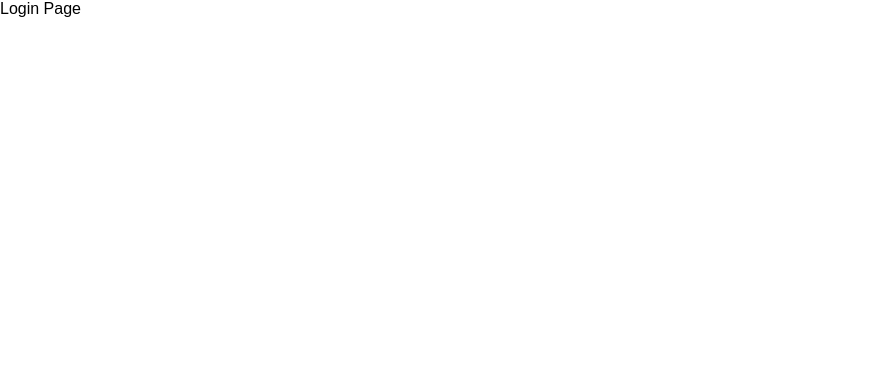
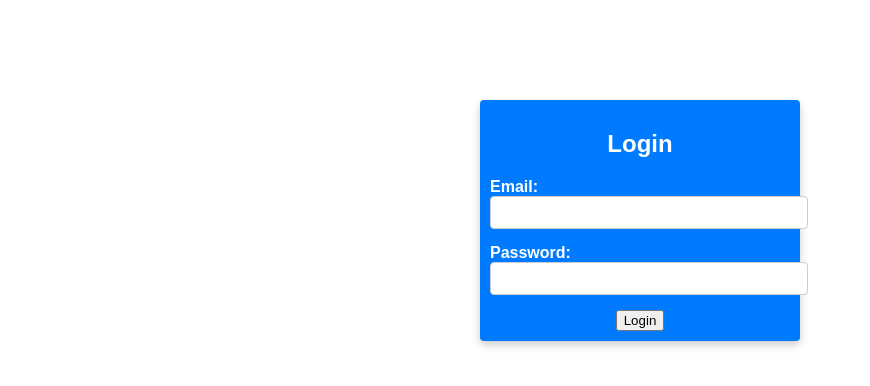
Before and after one commit to CHIRGJAIN/react-frontend, a React (Create React App) app: page /login in a window 1280 px wide. Shown: the top 386 px of the page, without its empty margins (0-870 px from the left). Built offline with nearby package versions, Linux system fonts and the light colour scheme.

Commit message:
frontend

```diff
--- a/src/components/header.js
+++ b/src/components/header.js
@@ -1,17 +1,12 @@
 import React from "react";
 import "../styles/Header.css";
 import logo from "../assets/logo.png";
-
-
-const Logo = [
-  {image:logo, name:"logo"}
-]
 
 function Header() {
   return (
     <header className="header">
       <div className="logo">
-        <img src={Logo} alt="Logo" />
+        <img src={logo} alt="logo" />
       </div>
       <nav>
         <ul>
--- a/src/components/postslider.js
+++ b/src/components/postslider.js
@@ -8,25 +8,50 @@ const images = [poster1, poster2, poster3];
 const PosterSlider = () => {
   const [currentIndex, setCurrentIndex] = useState(0);
 
+  // Auto-slide every 3 seconds
   useEffect(() => {
     const interval = setInterval(() => {
       nextSlide();
-    }, 3000); // Change slide every 3 seconds
+    }, 3000);
 
-    return () => clearInterval(interval);
+    return () => clearInterval(interval); // Cleanup interval
   }, [currentIndex]);
 
+  // Function to go to the next slide
   const nextSlide = () => {
     setCurrentIndex((prevIndex) => (prevIndex + 1) % images.length);
   };
 
+  // Function to go to the previous slide
+  const prevSlide = () => {
+    setCurrentIndex((prevIndex) =>
+      prevIndex === 0 ? images.length - 1 : prevIndex - 1
+    );
+  };
+
   return (
     <div className="relative w-full max-w-4xl mx-auto mt-5">
+      {/* Image Display */}
       <img
         src={images[currentIndex]}
         alt="Poster"
         className="w-full h-auto rounded-lg shadow-lg transition-opacity duration-700"
       />
+
+      {/* Navigation Buttons */}
+      <button
+        onClick={prevSlide}
+        className="absolute left-0 top-1/2 transform -translate-y-1/2 bg-black text-white px-4 py-2 rounded"
+      >
+        ◀
+      </button>
+
+      <button
+        onClick={nextSlide}
+        className="absolute right-0 top-1/2 transform -translate-y-1/2 bg-black text-white px-4 py-2 rounded"
+      >
+        ▶
+      </button>
     </div>
   );
 };
--- a/src/pages/loginpage.js
+++ b/src/pages/loginpage.js
@@ -1,5 +1,48 @@
-import React from "react";
+import React, { useState } from "react";
+import { useNavigate } from "react-router-dom";
+import "../styles/LoginPage.css"; // Add styles
+
 function LoginPage() {
-  return <div>Login Page</div>;
+  const [email, setEmail] = useState("");
+  const [password, setPassword] = useState("");
+  const navigate = useNavigate();
+
+  const handleLogin = (e) => {
+    e.preventDefault();
+    if (email === "user@example.com" && password === "password") {
+      alert("Login successful!");
+      navigate("/"); // Redirect to Home after login
+    } else {
+      alert("Invalid credentials!");
+    }
+  };
+
+  return (
+    <div className="login-container">
+      <h2>Login</h2>
+      <form onSubmit={handleLogin}>
+        <div className="input-group">
+          <label>Email:</label>
+          <input
+            type="email"
+            value={email}
+            onChange={(e) => setEmail(e.target.value)}
+            required
+          />
+        </div>
+        <div className="input-group">
+          <label>Password:</label>
+          <input
+            type="password"
+            value={password}
+            onChange={(e) => setPassword(e.target.value)}
+            required
+          />
+        </div>
+        <button type="submit">Login</button>
+      </form>
+    </div>
+  );
 }
+
 export default LoginPage;
--- a/src/styles/Header.css
+++ b/src/styles/Header.css
@@ -25,13 +25,14 @@
   .logo {
     display: flex;
     align-items: center;
-    font-size: 20px;
     font-weight: bold;
   }
 
   .logo img {
-    height: 40px;
+    height: 70px;
     margin-right: 10px;
+    border-radius: 10px;
+    box-shadow: inset 5px 5px 10px rgba(0, 0, 0, 0.5);
   }
 
   nav ul {
--- /dev/null
+++ b/src/styles/LoginPage.css
@@ -0,0 +1,44 @@
+.login-container {
+    width: 300px;
+    margin: 100px auto;
+    padding: 20px;
+    background: #fff;
+    box-shadow: 0 4px 8px rgba(0, 0, 0, 0.2);
+    border-radius: 8px;
+    text-align: center;
+  }
+
+  h2 {
+    margin-bottom: 20px;
+  }
+
+  .input-group {
+    margin-bottom: 15px;
+    text-align: left;
+  }
+
+  .input-group label {
+    display: block;
+    font-weight: bold;
+  }
+
+  .input-group input {
+    width: 100%;
+    padding: 8px;
+    border: 1px solid #ccc;
+    border-radius: 4px;
+  }
+
+  .login-container {
+    width: 150;
+    padding: 10px;
+    background: #007bff;
+    color: white;
+    border: none;
+    border-radius: 4px;
+    cursor: pointer;
+  }
+
+  button:hover {
+    background: #0056b3;
+  }
```
